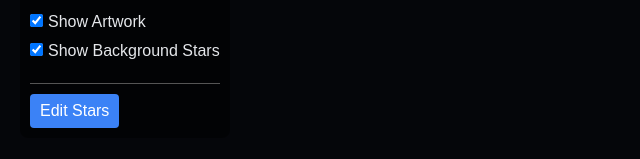
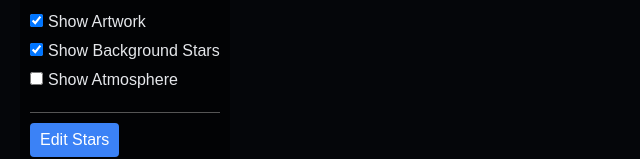
Before and after one commit to project-skymap/builder, a Next.js app: page / in a window 1280 px wide. Shown: the part 373-532 px from the top of the page, without its empty margins (0-640 px from the left). Built offline with nearby package versions, Linux system fonts and the light colour scheme.

Commit message:
[SKY-19] general improvements

```diff
--- a/app/page.tsx
+++ b/app/page.tsx
@@ -56,6 +56,7 @@ export default function Page() {
   const [initialLon, setInitialLon] = useState(275);
   const [showConstellationArt, setShowConstellationArt] = useState(true);
   const [showBackdropStars, setShowBackdropStars] = useState(true);
+  const [showAtmosphere, setShowAtmosphere] = useState(false);
   const [constellationConfig, setConstellationConfig] = useState<any>(null);
   const mapRef = useRef<StarMapHandle>(null);
 
@@ -106,6 +107,7 @@ export default function Page() {
       showDivisionBoundaries: showBoundaries,
       showConstellationArt,
       showBackdropStars,
+      showAtmosphere,
       constellations: constellationConfig,
       visuals: {
         colorBy: [
@@ -234,9 +236,13 @@ export default function Page() {
                 <input type="checkbox" checked={showConstellationArt} onChange={e => setShowConstellationArt(e.target.checked)} style={{ marginRight: 5 }} />
                 Show Artwork
             </label>
-            <label style={{ display: 'block' }}>
+            <label style={{ display: 'block', marginBottom: 5 }}>
                 <input type="checkbox" checked={showBackdropStars} onChange={e => setShowBackdropStars(e.target.checked)} style={{ marginRight: 5 }} />
                 Show Background Stars
+            </label>
+            <label style={{ display: 'block' }}>
+                <input type="checkbox" checked={showAtmosphere} onChange={e => setShowAtmosphere(e.target.checked)} style={{ marginRight: 5 }} />
+                Show Atmosphere
             </label>
         </div>
 
```
